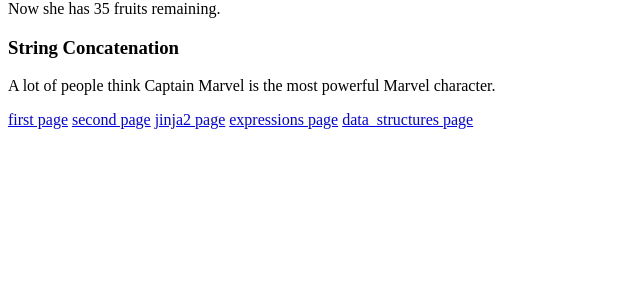
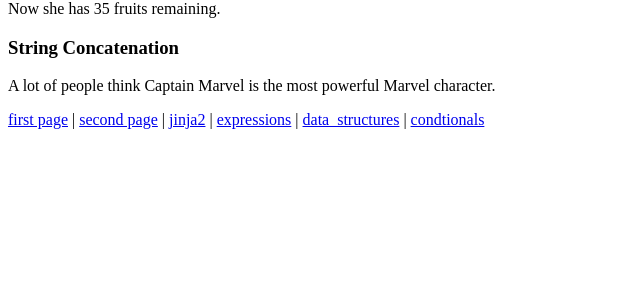
Before and after one commit to sfraser-dev/web-python-flask-hello, a Flask app: page /expressions/ in a window 1280 px wide. Shown: the part 287-587 px from the top of the page, without its empty margins (0-640 px from the left). Run offline with Flask 3, Linux system fonts and the light colour scheme.

Commit message:
nav bar improvement

```diff
--- a/templates/conditionals_if.html
+++ b/templates/conditionals_if.html
@@ -28,5 +28,7 @@
   {% else %}
   <p>No {{ company }} products available.</p>
   {% endif %}
+
+  {% include "nav.html" %}
 </body>
 </html>
--- a/templates/data_structures.html
+++ b/templates/data_structures.html
@@ -29,10 +29,6 @@
     {{ moons.second }}, {{ moons.third }} and {{ moons.fourth }}.
   </p>
 
-  <a href="/">first page</a>
-  <a href="/second/">second page</a>
-  <a href="/jinja2/">jinja2 page</a>
-  <a href="/expressions/">expressions page</a>
-  <a href="/data_structures/">data_structures page</a>
+  {% include "nav.html" %}
 </body>
 </html>
--- a/templates/expressions.html
+++ b/templates/expressions.html
@@ -41,11 +41,6 @@
     powerful Marvel character.
   </p>
 
-  <a href="/">first page</a>
-  <a href="/second/">second page</a>
-  <a href="/jinja2/">jinja2 page</a>
-  <a href="/expressions/">expressions page</a>
-  <a href="/data_structures/">data_structures page</a>
-
+  {% include "nav.html" %}
 </body>
 </html>
--- /dev/null
+++ b/templates/nav.html
@@ -0,0 +1,8 @@
+<nav>
+    <a href="/">first page</a> |
+    <a href="/second/">second page</a> |
+    <a href="/jinja2/">jinja2</a> |
+    <a href="/expressions/">expressions</a> |
+    <a href="/data_structures/">data_structures</a> |
+    <a href="/conditionals_if/">condtionals</a>
+</nav>
```
Also changed, not shown: templates/first_page.html (+2 -5 lines), templates/jinja_intro.html (+2 -5 lines), templates/second_page.html (+2 -5 lines).
